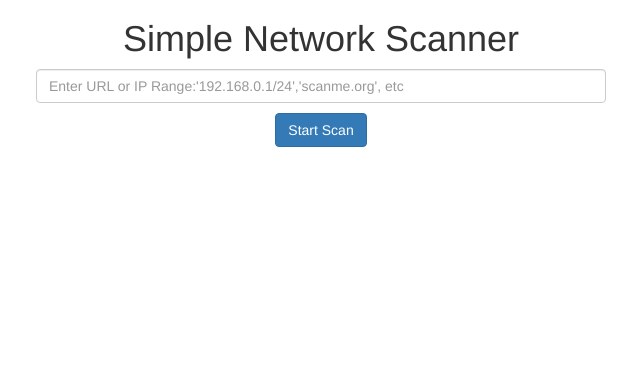
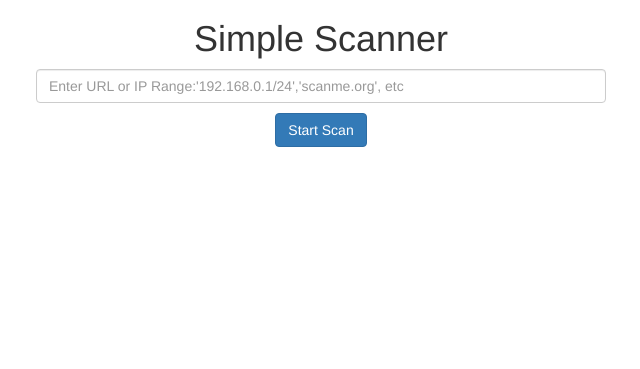
Before and after one commit to criani/simplescan, a Flask app: page / in a window 1280 px wide; the page is wider, and only the part inside the window is pictured. Shown: the part 51-420 px from the top of that part, without its empty margins (579-1219 px from the left). Run offline with Flask 3, Linux system fonts and the light colour scheme; some libraries are stand-ins or nearby versions; some web fonts are replaced.

Commit message:
Update index.html

```diff
--- a/templates/index.html
+++ b/templates/index.html
@@ -47,7 +47,7 @@
         </div>
     </nav>
 <div class="container text-center" style="padding-top: 30px;">
-    <h1>Simple Network Scanner</h1>
+    <h1>Simple Scanner</h1>
     <div class="row">
         <div class="col-xs-12 col-sm-offset-2 col-sm-8 col-md-offset-3 col-md-6 col-lg-offset-4 col-lg-4">
             <input type="text" id="url-input" class="form-control" placeholder="Enter URL or IP Range:'192.168.0.1/24','scanme.org', etc">
```
